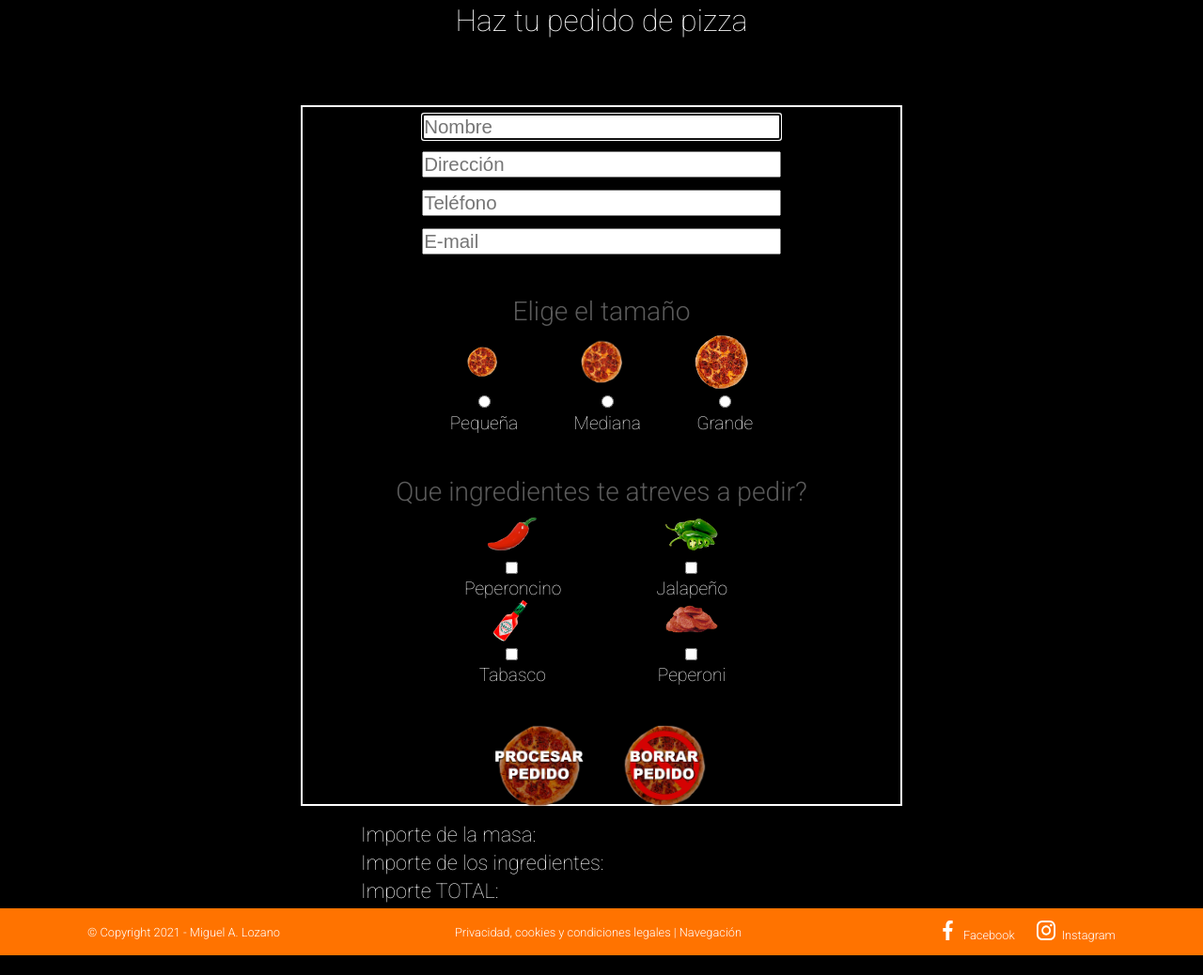
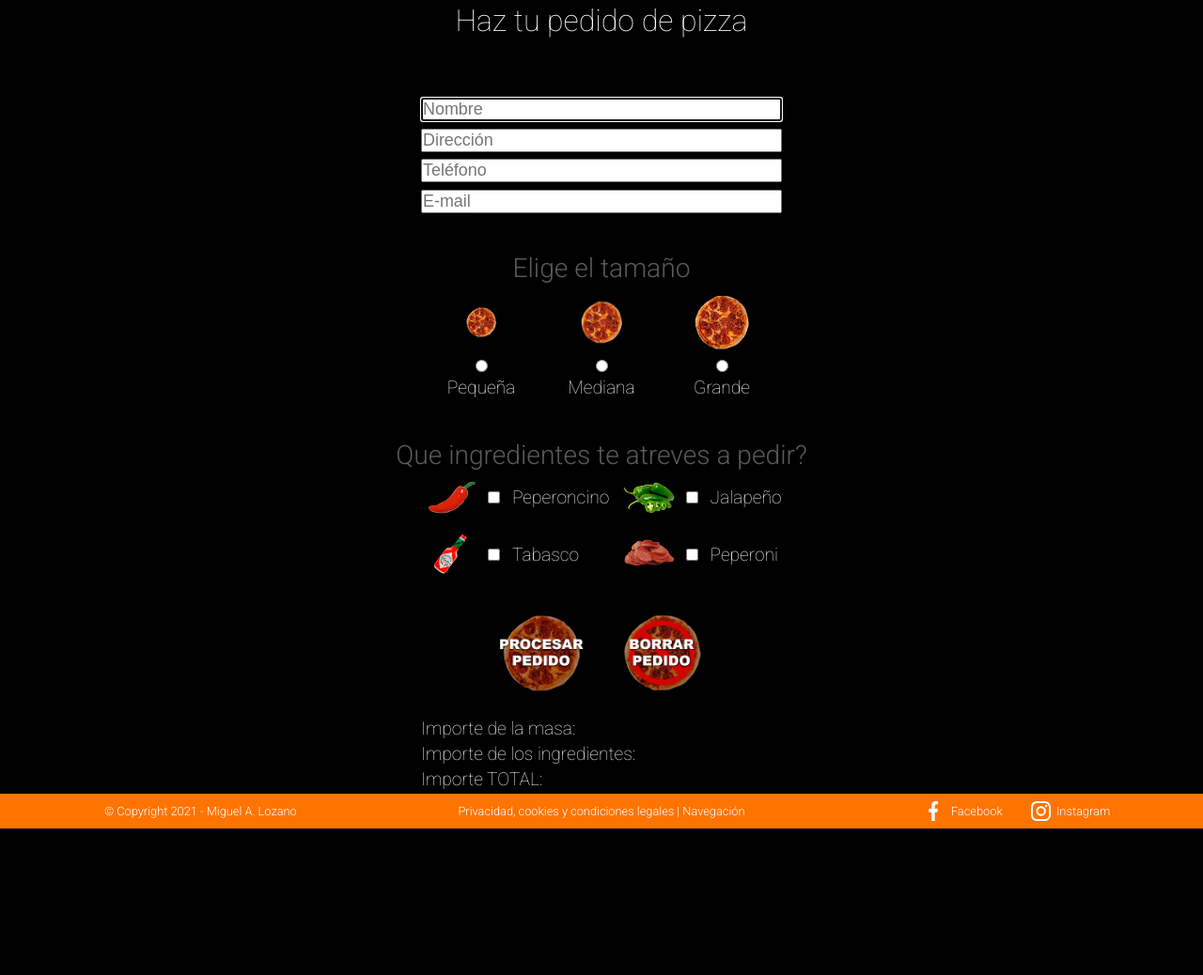
Before and after one commit to MiguelALozano/DIW-Actividad4, a plain HTML site: page index.html in a window 1280 px wide. Shown: the part 307-1345 px from the top of the page at 94% size. After the commit the page ends 1210 px from the top, so only its background shows below. Drawn offline with Linux system fonts and the light colour scheme.

Commit message:
craedo css con grid

```diff
--- a/index.html
+++ b/index.html
@@ -37,40 +37,35 @@
             <!-- Sección radio button -->
             <h4>Elige el tamaño</h4>
             <div id="tamanoPizza" class="contiene-size">
-                <div class="imgPizza">
                     <div><img class="small" src="img/pizza.png" alt="pizza"></div>
                     <div><img class="medium" src="img/pizza.png" alt="pizza"></div>
                     <div><img class="big" src="img/pizza.png" alt="pizza"></div>
-                </div>
-                <div class="radioPizza">
-                    <div><input class="pizza" type="radio" name="size" id="small" value="small"><p>Pequeña</p></div>
-                    <div><input class="pizza" type="radio" name="size" id="medium" value="medium"><p>Mediana</p></div>
-                    <div><input class="pizza" type="radio" name="size" id="big" value="big"><p>Grande</p></div>
-                </div>
+                    <div><input class="pizza" type="radio" name="size" id="small" value="small"></div>
+                    <div><input class="pizza" type="radio" name="size" id="medium" value="medium"></div>
+                    <div><input class="pizza" type="radio" name="size" id="big" value="big"></div>
+                    <p>Pequeña</p>
+                    <p>Mediana</p>
+                    <p>Grande</p>
             </div>
 
             <!-- Sección checkBox -->
             <h4>Que ingredientes te atreves a pedir?</h4>
             <div id="ingredientes" class="ingredientes">
-                <div>
                     <div><img src="img/peperoncino.png" alt="Peperoncino"></div>
-                    <div class="check"><input type="checkbox" id="ingredient" name="ingredient" value="peperoncino"><p class="text">Peperoncino</p></div>
-                </div>
+                    <div class="check"><input type="checkbox" id="ingredient" name="ingredient" value="peperoncino"></div>
+                    <p class="text">Peperoncino</p>
 
-                <div>
                     <div><img src="img/jalapenio.png" alt="Jalapenio"></div>
-                    <div class="check"><input type="checkbox" name="ingredient" value="jalapenio"><p class="text">Jalapeño</p></div>
-                </div>
+                    <div class="check"><input type="checkbox" name="ingredient" value="jalapenio"></div>
+                    <p class="text">Jalapeño</p>
 
-                <div>
                     <div><img src="img/tabasco.png" alt="Tabasco"></div>
-                    <div class="check"><input type="checkbox" name="ingredient" value="tabasco"><p class="text">Tabasco</p></div>
-                </div>
+                    <div class="check"><input type="checkbox" name="ingredient" value="tabasco"></div>
+                    <p class="text">Tabasco</p>
 
-                <div>
                     <div><img src="img/peperoni.png" alt="Peperoni"></div>
-                    <div class="check"><input type="checkbox" name="ingredient" value="peperoni"><p class="text">Peperoni</p></div>
-                </div>
+                    <div class="check"><input type="checkbox" name="ingredient" value="peperoni"></div>
+                    <p class="text">Peperoni</p>
                 </div>
 
             <!-- Botones pedido/borrar -->
@@ -97,8 +92,10 @@
             <p>Privacidad, cookies y condiciones legales | Navegación</p>
         </div>
         <div class="redes">
-            <a href="http://www.facebook.com" target="blank"><img src="img/svg/facebook_white.svg">Facebook</a>
-            <a href="http://www.instagram.com" target="blank"><img src="img/svg/instagram_white.svg">Instagram</a>
+            <a href="http://www.facebook.com" target="blank"><img src="img/svg/facebook_white.svg"></a>
+            <a href="http://www.facebook.com" target="blank">Facebook</a>
+            <a href="http://www.instagram.com" target="blank"><img src="img/svg/instagram_white.svg"></a>
+            <a href="http://www.instagram.com" target="blank">Instagram</a>
         </div>
     </footer>
 
--- a/styles/style.css
+++ b/styles/style.css
@@ -38,7 +38,7 @@ h4 {
 }
 h5 {
     margin-top: 1%;
-    font-size: 1.7vw;
+    font-size: 1.5vw;
     font-weight: 200;
     text-align: Left;
     color: var(--color-white);
@@ -93,47 +93,30 @@ a:hover {
 section {
     display: grid;
     grid-template-rows:10% 80% 20%;
-    /* ********************* ME QUEDO AQUIIIIIIIIIII ****************** */
-    /* ********************* ME QUEDO AQUIIIIIIIIIII ****************** */
-    /* ********************* ME QUEDO AQUIIIIIIIIIII ****************** */
-    /* ********************* ME QUEDO AQUIIIIIIIIIII ****************** */
-    /* ********************* ME QUEDO AQUIIIIIIIIIII ****************** */
-    /* ********************* ME QUEDO AQUIIIIIIIIIII ****************** */
-    /* ********************* ME QUEDO AQUIIIIIIIIIII ****************** */
-    /* ********************* ME QUEDO AQUIIIIIIIIIII ****************** */
-    /* ********************* ME QUEDO AQUIIIIIIIIIII ****************** */
-    /* ********************* ME QUEDO AQUIIIIIIIIIII ****************** */
-    /* ********************* ME QUEDO AQUIIIIIIIIIII ****************** */
-    /* ********************* ME QUEDO AQUIIIIIIIIIII ****************** */
-    /* ********************* ME QUEDO AQUIIIIIIIIIII ****************** */
-    /* ********************* ME QUEDO AQUIIIIIIIIIII ****************** */
-
     color:var(--color-white);
     text-align: center;
 }
 
 .formulario{
-    border: 2px solid white;
+    display: grid;
+    grid-template-rows: repeat(6, auto);
+    justify-items: center;
+    align-items: start;
     width: 50%;
     margin: 1% auto;
-    display: flex;
-    flex-direction: column;
-    flex-wrap: nowrap;
-    align-content: space-between;
 }
 
         /* ----------- inputs ----------- */
 .inputs{
-    display: flex;
-    flex-direction: column;
-    flex-wrap: nowrap;
-    align-items: flex-start;
+    width: 60%;
+    display: grid;
+    grid-template-rows: repeat(4, 1fr);
 }
 
 .texto{
-    width: 60%;
+    width:100%;
     margin: 1% auto;
-    font-size: 1.6vw;
+    font-size: 1.4vw;
     color: var(--color-principal);
 }
 
@@ -141,17 +124,12 @@ section {
 .contiene-size{
     width: 60%;
     margin: 1% auto;
-    display: flex;
-    flex-direction: column;
-    flex-wrap: nowrap;
-    justify-content:space-evenly;
-}
-
-.imgPizza{
-    display: flex;
-    flex-direction: row;
-    flex-wrap: nowrap;
-    justify-content: space-evenly;
+    display: grid;
+    grid-template-columns: repeat(3, 1fr);
+    grid-template-rows:3fr 1fr 1fr;
+    font-size: 1.5vw;
+    font-weight: 100;
+    color: var(--color-white);
 }
 
 .small {
@@ -159,7 +137,6 @@ section {
     top: 50%;
     transform: translateY(-50%);
     width: 25%;
-    margin: auto;
 }
 .medium {
     position: relative;
@@ -174,103 +151,101 @@ section {
     width: 45%;
 }
 
-.radioPizza{
-    display: flex;
-    flex-direction: row;
-    flex-wrap: nowrap;
-    justify-content: space-around;
-    font-size: 1.5vw;
-    font-weight: 100;
-    color: var(--color-white);
-}
-
         /* ----------- seleccion ingredientes ----------- */
 .ingredientes{
     width: 60%;
     margin: 1% auto;
-    display: flex;
-    flex-direction: row;
-    flex-wrap: wrap;
-    justify-content:center;
+    display: grid;
+    grid-template-columns: repeat(2, 3fr 2fr 5fr);
+    grid-template-rows: repeat(2, 1fr);
+    justify-items: end;
+    align-items: center;
+    row-gap: 2vh;
+    column-gap: 0.8vw;
 }
 .ingredientes > div{
-    width: 50%;
-    display: flex;
-    flex-direction: column;
-    flex-wrap: nowrap;
-    align-items: center;
+    width: 60%;
+    display: grid;
+    justify-items: center;
 }
 
 .ingredientes img{
-    width:30%;
+    width:200%;
 }
 
 .text{
-    margin-left: 1%;
     font-size: 1.5vw;
     font-weight: 100;
+    text-align: left;
+    justify-self: start;
     color: var(--color-white);
 }
 
         /* ----------- botones pedido ----------- */
 .pedido{
-    display:inline-flex;
-    justify-content:center;
-    column-gap: 10%;
-    align-items: center;
-    width: 60%;
+    display: grid;
+    grid-template-columns: 1fr 1fr;
+    justify-items: center;
+    width: 40%;
     margin:5% auto;
 }
 
 .pedido input{
-    width: 25%;
+    width: 70%;
+}
+
+.pedido input:hover {
+    opacity: 0.4;
 }
 
         /* ----------- importes ----------- */
 .importes{
-    width: 40%;
+    width: 30%;
     margin:0 auto 2% auto;
 }
 
 /* ********************* FOOTER ****************** */
 footer {
-    display: flex;
-    flex-direction: row;
-    flex-wrap: nowrap;
-    justify-content: center;
+    display: grid;
+    grid-template-columns: repeat(3, 1fr);
+    justify-items: center;
+    align-items: center;
     width:100%;
     background-color: var(--color-orange);
 }
 
 footer div{
-    display: flex;
-    flex-direction: row;
-    margin: auto;
     font-size: 1vw;
     font-weight: 300;
     color: var(--color-white);
-    padding: 1%;
+    padding: 2%;
 }
 
 .redes{
-    display: flex;
-    flex-direction: row;
-    flex-wrap: nowrap;
+    display: grid;
+    grid-template-columns: repeat(4, 1fr);
+    justify-items:end;
+    align-items: center;
+}
+
+.redes a{
+    align-items: center;
+    text-decoration: none;
+    color: var(--color-white);
 }
 
 .redes img{
     width: 1.6vw;
-    margin-left: 1.8vw;
+    display: grid;
+    justify-items: center;
+    align-items: center;
+    /*margin-left: 1.8vw;*/
     margin-right: 0.5vw;
-}
-
-.redes a{
-    text-decoration: none;
-    color: var(--color-white);
 }
 
 .redes a:hover {
     text-decoration: none;
+    opacity: 0.4;
     color: var(--color-gray);
 }
 
```
Lines whose indentation alone changed are shown as unchanged.
